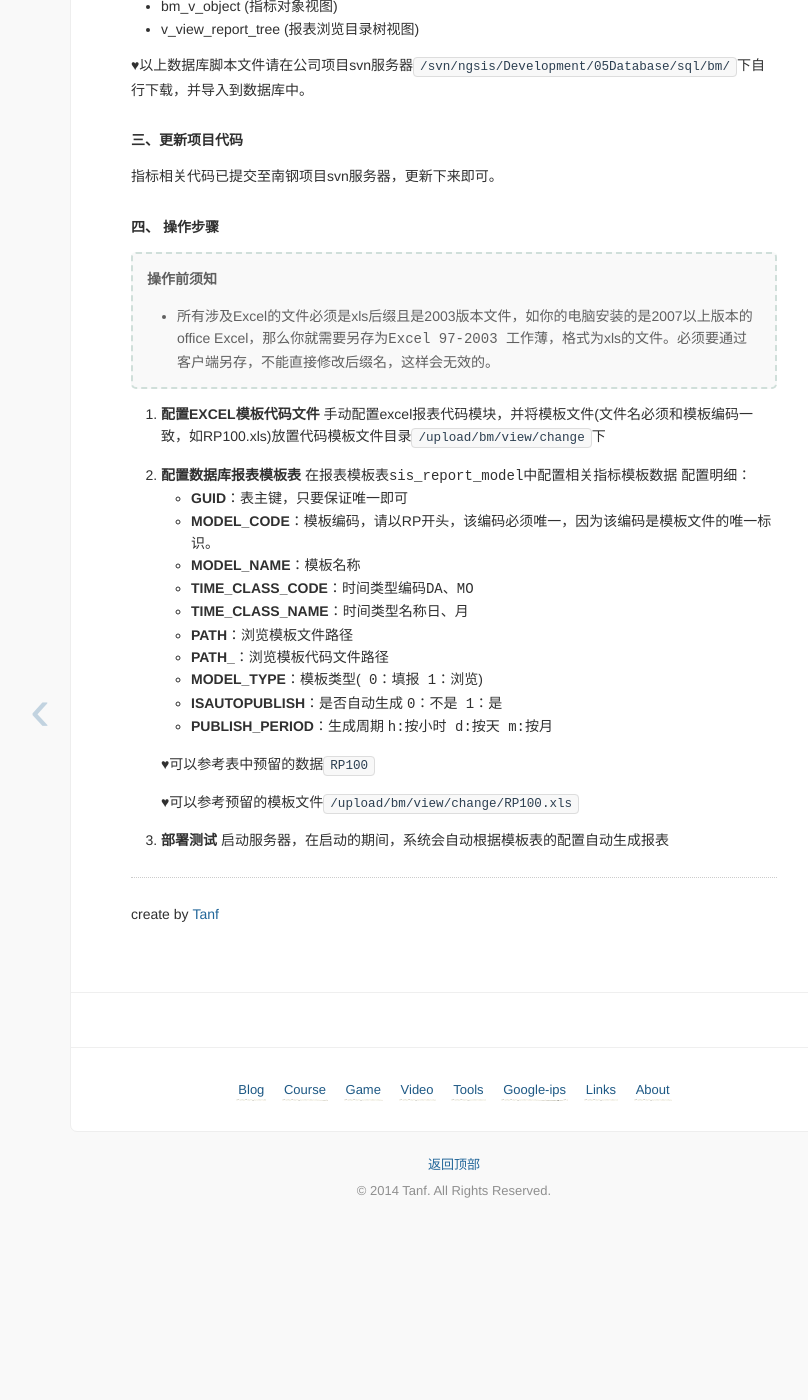
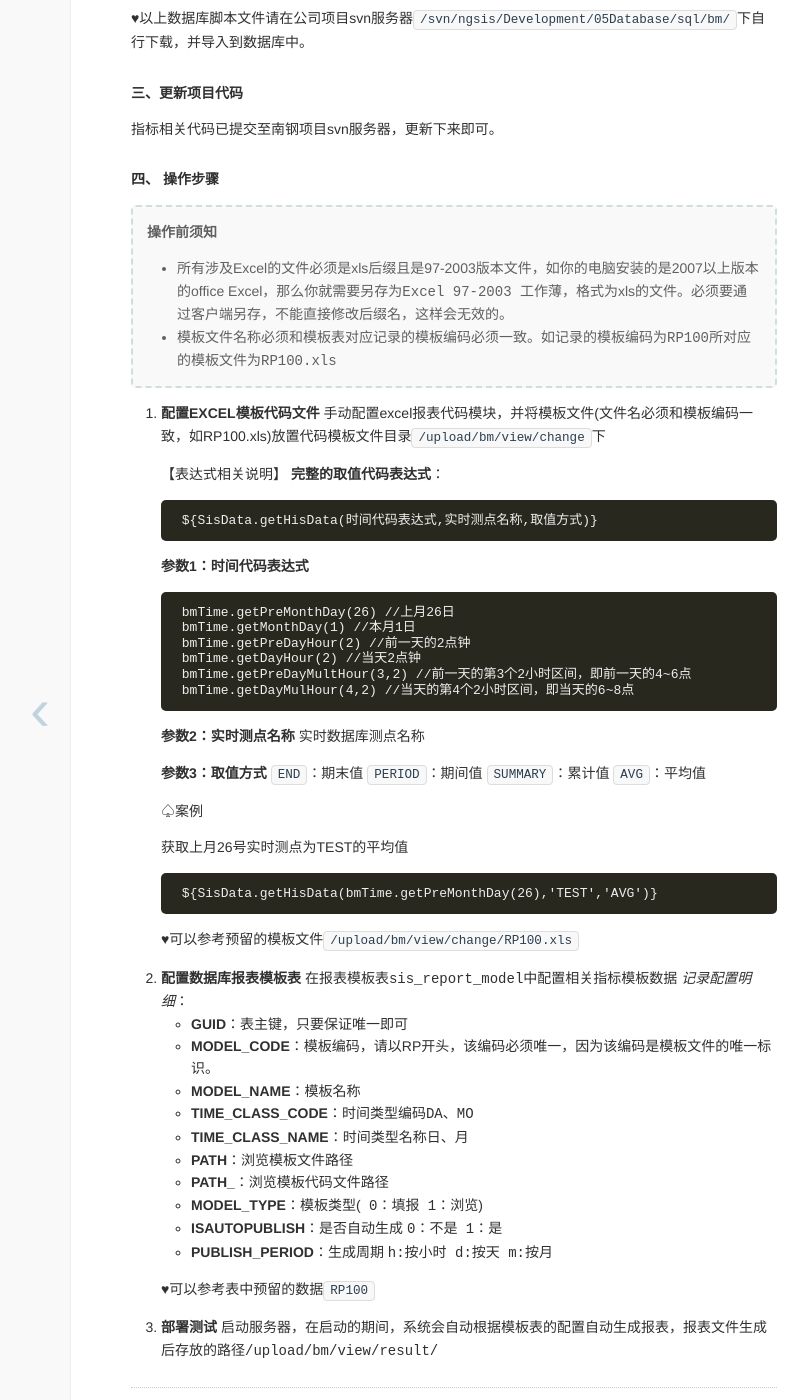
Before and after one commit to tandaly/blog, a Jekyll site: the page built from _posts/2014-07-09-ngsis.md, in a window 1280 px wide and 1400 px high, scrolled down 1690 px. Shown: the whole window, without its empty margins (186-994 px from the left). Built offline with Jekyll 4.4.1, drawn with Linux system fonts in a browser that asks for light colours; Markdown is read by kramdown in place of the engine named in the settings; comment, search, counter and statistics services are not loaded; before the commit the page ends 2950 px from its top, so only the background shows below that.

Commit message:
stackedit 提交

````diff
--- a/_posts/2014-07-09-ngsis.md
+++ b/_posts/2014-07-09-ngsis.md
@@ -51,14 +50,51 @@ date: 2014-07-28
 
 > **操作前须知**
 >
->- 所有涉及Excel的文件必须是xls后缀且是2003版本文件，如你的电脑安装的是2007以上版本的office Excel，那么你就需要另存为`Excel 97-2003 工作薄`，格式为xls的文件。必须要通过客户端另存，不能直接修改后缀名，这样会无效的。
->
+>- 所有涉及Excel的文件必须是xls后缀且是97-2003版本文件，如你的电脑安装的是2007以上版本的office Excel，那么你就需要另存为`Excel 97-2003 工作薄`，格式为xls的文件。必须要通过客户端另存，不能直接修改后缀名，这样会无效的。
+>- 模板文件名称必须和模板表对应记录的模板编码必须一致。如记录的模板编码为`RP100`所对应的模板文件为`RP100.xls`
 
 
-1. **配置EXCEL模板代码文件** 手动配置excel报表代码模块，并将模板文件(文件名必须和模板编码一致，如RP100.xls)放置代码模板文件目录`/upload/bm/view/change`下
+1. **配置EXCEL模板代码文件**
+	手动配置excel报表代码模块，并将模板文件(文件名必须和模板编码一致，如RP100.xls)放置代码模板文件目录`/upload/bm/view/change`下
 
-2.  **配置数据库报表模板表** 在报表模板表`sis_report_model`中配置相关指标模板数据
-	配置明细：
+	【表达式相关说明】
+	**完整的取值代码表达式**：
+	```
+	${SisData.getHisData(时间代码表达式,实时测点名称,取值方式)}
+	```
+	**参数1：时间代码表达式**
+	```
+	bmTime.getPreMonthDay(26) //上月26日
+	bmTime.getMonthDay(1) //本月1日
+	bmTime.getPreDayHour(2) //前一天的2点钟
+	bmTime.getDayHour(2) //当天2点钟
+	bmTime.getPreDayMultHour(3,2) //前一天的第3个2小时区间，即前一天的4~6点
+	bmTime.getDayMulHour(4,2) //当天的第4个2小时区间，即当天的6~8点
+	```
+
+	**参数2：实时测点名称**
+	实时数据库测点名称
+
+	**参数3：取值方式**
+		`END`：期末值
+		`PERIOD`：期间值
+		`SUMMARY`：累计值
+		`AVG`：平均值
+
+
+	&#9828;案例
+
+	获取上月26号实时测点为TEST的平均值
+	```
+	${SisData.getHisData(bmTime.getPreMonthDay(26),'TEST','AVG')}
+	```
+
+	&#9829;可以参考预留的模板文件`/upload/bm/view/change/RP100.xls`
+
+
+2.  **配置数据库报表模板表**
+	在报表模板表`sis_report_model`中配置相关指标模板数据
+	*记录配置明细*：
 	- **GUID**：表主键，只要保证唯一即可
 	- **MODEL_CODE**：模板编码，请以RP开头，该编码必须唯一，因为该编码是模板文件的唯一标识。
 	- **MODEL_NAME**：模板名称
@@ -74,9 +110,9 @@ date: 2014-07-28
 
 
 
-	&#9829;可以参考预留的模板文件`/upload/bm/view/change/RP100.xls`
 
-3. **部署测试** 启动服务器，在启动的期间，系统会自动根据模板表的配置自动生成报表
+3. **部署测试**
+	启动服务器，在启动的期间，系统会自动根据模板表的配置自动生成报表，报表文件生成后存放的路径`/upload/bm/view/result/`
 
 
 
````
Also changed, not shown: other parts of _posts/2014-07-09-ngsis.md (+0 -5 lines).
